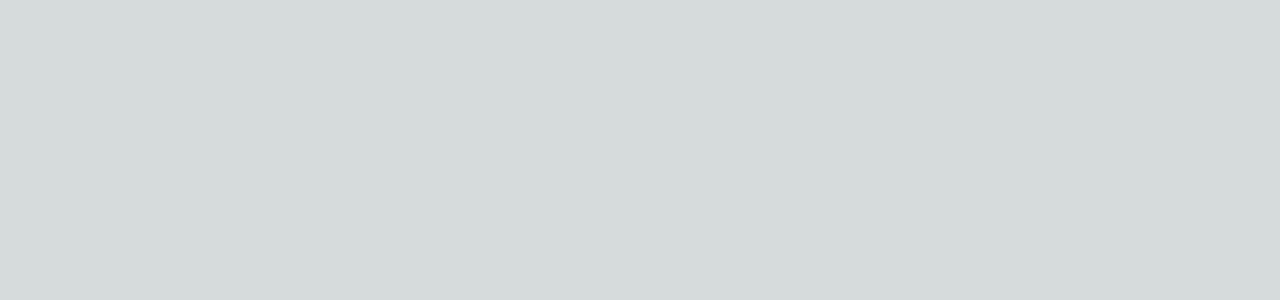
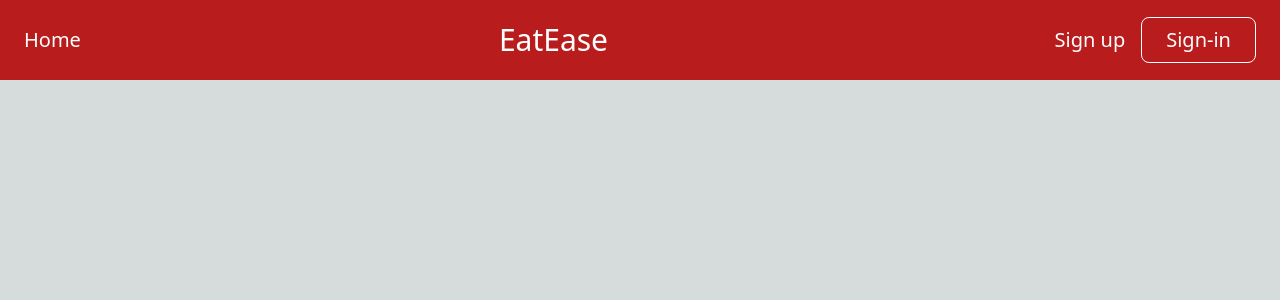
Before and after one commit to armernuntiya/SW-DEV-Project, a Next.js app: page /signin in a window 1280 px wide. Shown: the top 300 px of the page. Built offline with nearby package versions, Linux system fonts and the light colour scheme.

Commit message:
Top Menu

```diff
--- a/src/app/layout.tsx
+++ b/src/app/layout.tsx
@@ -1,6 +1,7 @@
 import type { Metadata } from 'next'
 import { Inter } from 'next/font/google'
 import './globals.css'
+import TopMenu from '@/components/TopMenu'
 
 const inter = Inter({ subsets: ['latin'] })
 
@@ -16,7 +17,8 @@ export default function RootLayout({
 }) {
   return (
     <html lang="en">
-      <body className={inter.className}>{children}</body>
+      <TopMenu/>
+      {children}
     </html>
   )
 }
--- a/src/components/TopMenu.tsx
+++ b/src/components/TopMenu.tsx
@@ -1,4 +1,31 @@
+import TopMenuItem from "./TopMenuItem";
+
 export default function TopMenu(){
-    return(<div>
-    </div>)
+
+    const session = false;
+
+    return(
+    <div className="w-full h-20 bg-red-700 flex flex-row
+                    justify-between items-center px-6 py-2
+                    text-white font-medium text-xl fixed">
+        <TopMenuItem title="Home" pageRef="."/>
+        <div className="text-3xl">
+            EatEase
+        </div>
+            {session?
+                <div className="flex flex-row gap-x-4
+                justify-end items-center w-[230px]">
+                    <TopMenuItem title="Reservation" pageRef="./reservation"/>
+                    <TopMenuItem title="Sign out" pageRef="."/>
+                </div>
+                :
+                <div className="flex flex-row gap-x-4
+                            justify-end items-center w-[230px]">
+                    <TopMenuItem title="Sign up" pageRef="./signup"/>
+                    <TopMenuItem title="Sign-in" pageRef="./signin" style="border rounded-lg border-white px-6 py-2"/>
+                </div>
+            }
+
+    </div>
+    )
 }
--- /dev/null
+++ b/src/components/TopMenuItem.tsx
@@ -0,0 +1,9 @@
+import Link from "next/link";
+
+export default function TopMenuItem({ title, pageRef, style }: { title:string; pageRef:string; style?:string}){
+    return(
+        <Link href={pageRef} className={style}>
+            {title}
+        </Link>
+    );
+}
```
